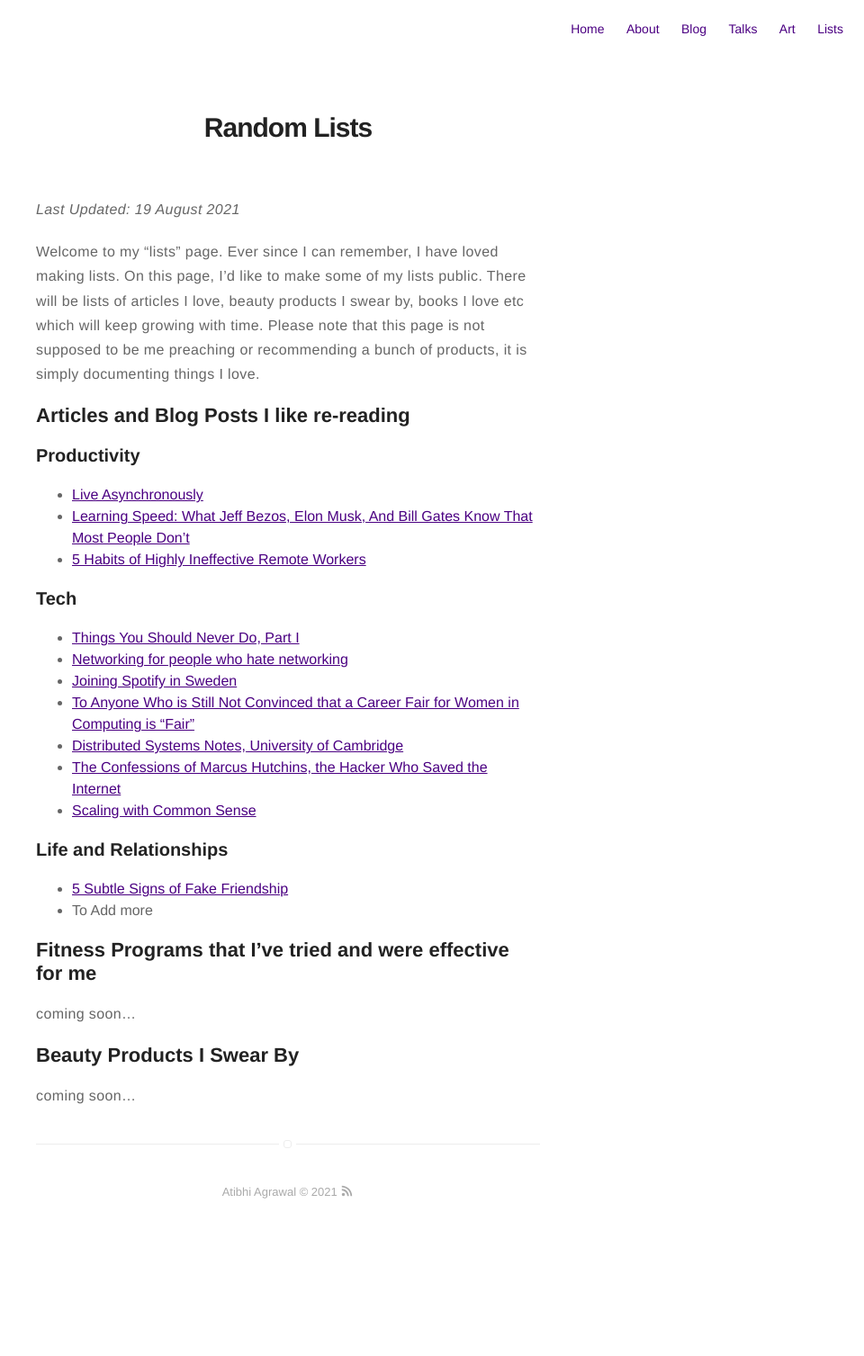
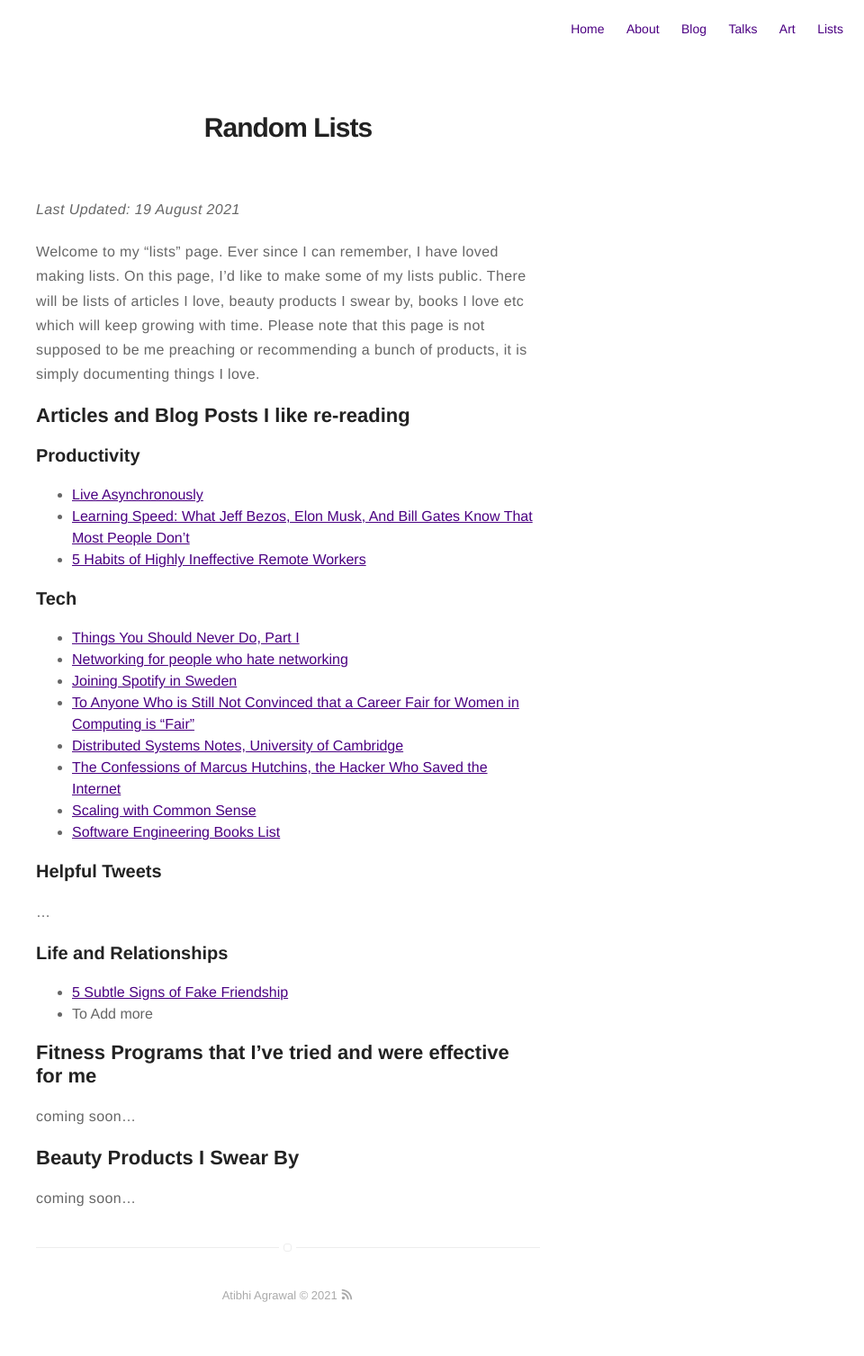
Before and after one commit to asquare14/aSquare14.github.io, a Jekyll site: the page built from lists.md, in a window 1280 px wide. Shown: the whole page at 90% size, without its empty margins (320-1280 px from the left). Built offline with Jekyll 4.4.1, drawn with Linux system fonts in a browser that asks for light colours; before the commit the page ends 1392 px from its top, so only the background shows below that.

Commit message:
Update lists.md

```diff
--- a/lists.md
+++ b/lists.md
@@ -23,6 +23,11 @@ Welcome to my "lists" page. Ever since I can remember, I have loved making lists
 * [Distributed Systems Notes, University of Cambridge ](https://www.cl.cam.ac.uk/teaching/2021/ConcDisSys/dist-sys-notes.pdf)
 * [The Confessions of Marcus Hutchins, the Hacker Who Saved the Internet](https://www.wired.com/story/confessions-marcus-hutchins-hacker-who-saved-the-internet/)
 * [Scaling with Common Sense](https://zerodha.tech/blog/scaling-with-common-sense/)
+* [Software Engineering Books List](https://www.karllhughes.com/posts/software-engineering-books)
+
+
+### Helpful Tweets
+...
 
 ### Life and Relationships
 * [5 Subtle Signs of Fake Friendship](https://medium.com/the-ascent/5-subtle-signs-someone-is-a-fake-friend-a48476c26845)
```
